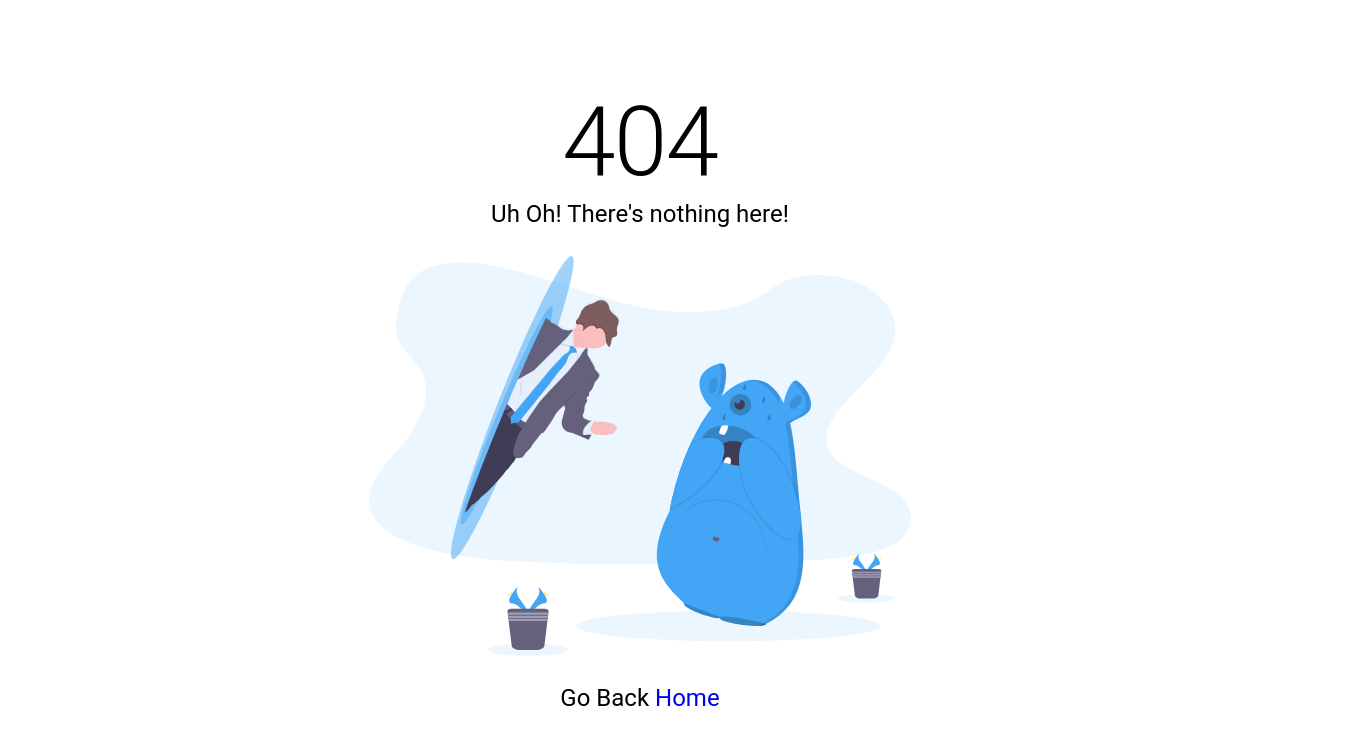
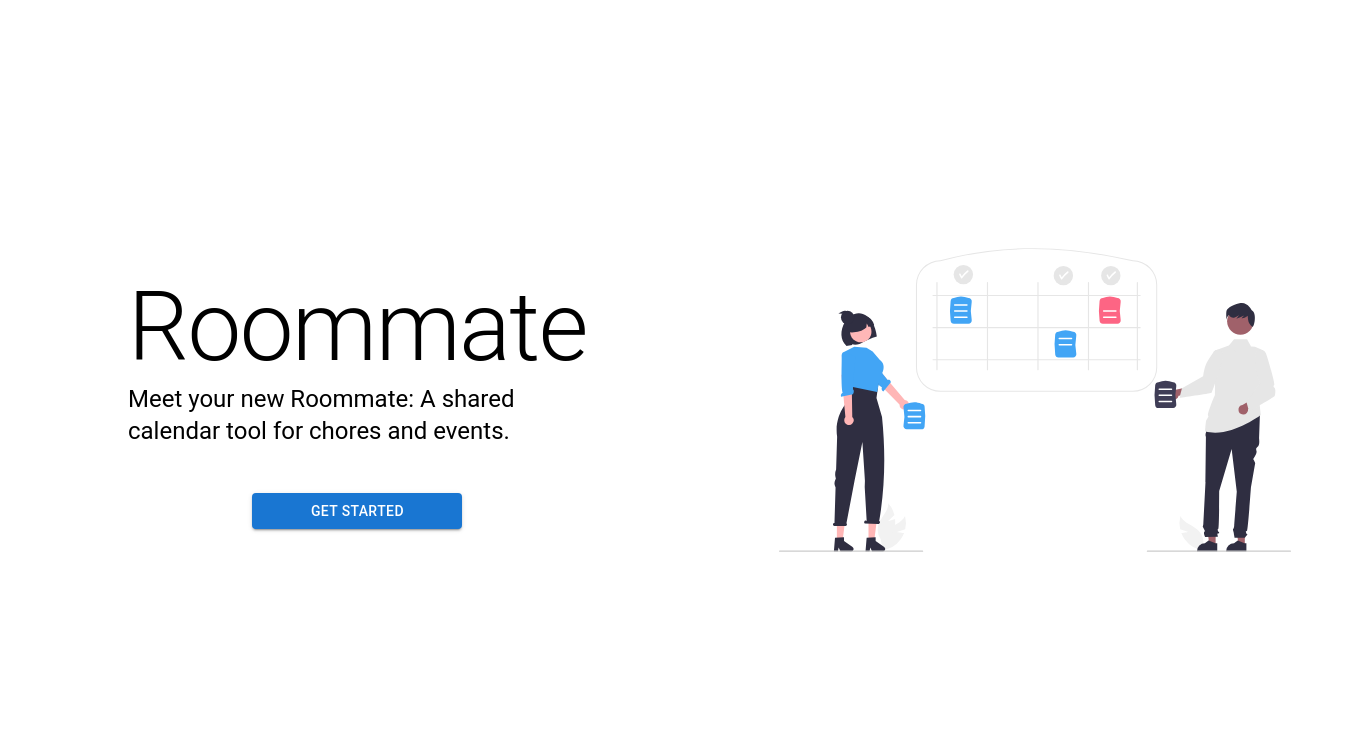
Before and after one commit to aidenschrock/BIT-Hackathon, a React (Create React App) app: page / in a window 1280 px wide. Before the commit this address had no page. Shown: the top 744 px of the page, 1355 px wide, since content can reach past the window. Built offline with nearby package versions, Linux system fonts and the light colour scheme.

Commit message:
fix: route change

```diff
--- a/src/index.js
+++ b/src/index.js
@@ -11,8 +11,8 @@ ReactDOM.render(
   <React.StrictMode>
     <BrowserRouter>
       <Routes>
-        <Route path="/BIT-Hackathon/" element={<App />} />
-        <Route path="/BIT-Hackathon/account" element={<Account />} />
+        <Route path="/" element={<App />} />
+        <Route path="/account" element={<Account />} />
         <Route path="*" element={<Page404 />} />
       </Routes>
     </BrowserRouter>
```
